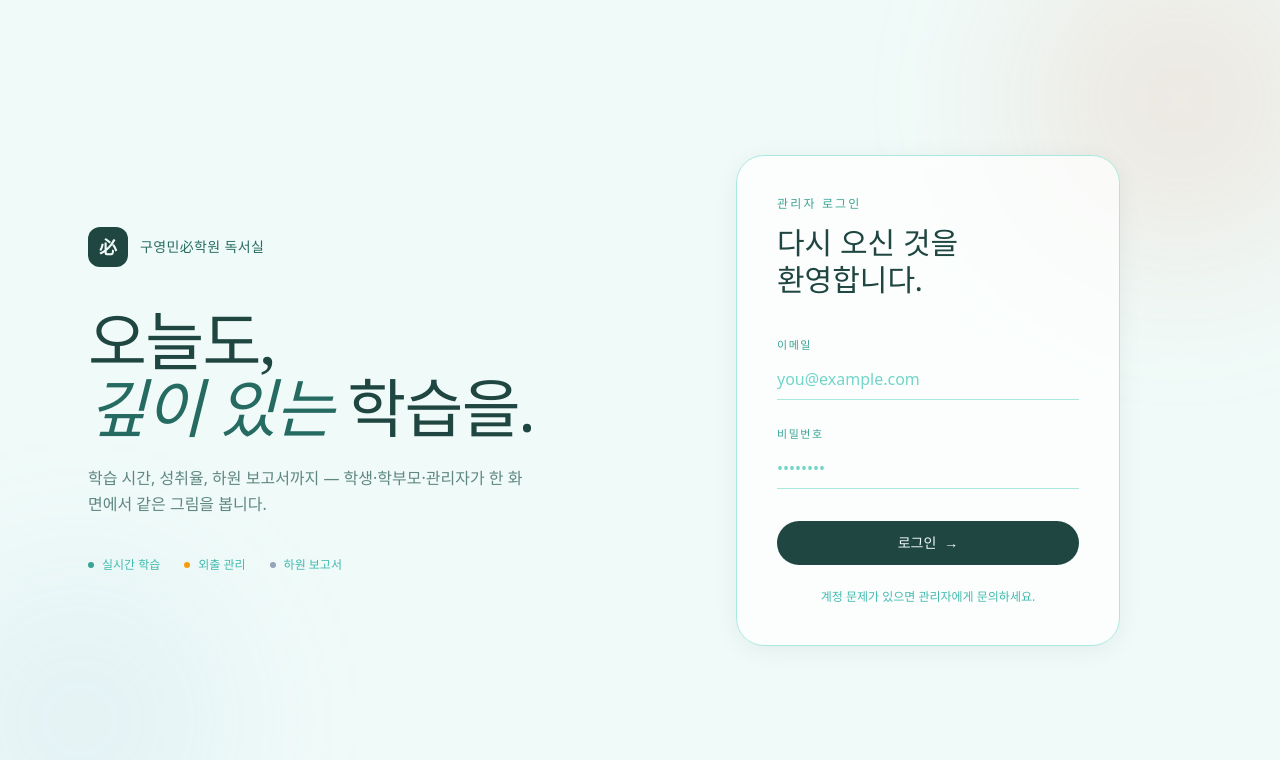
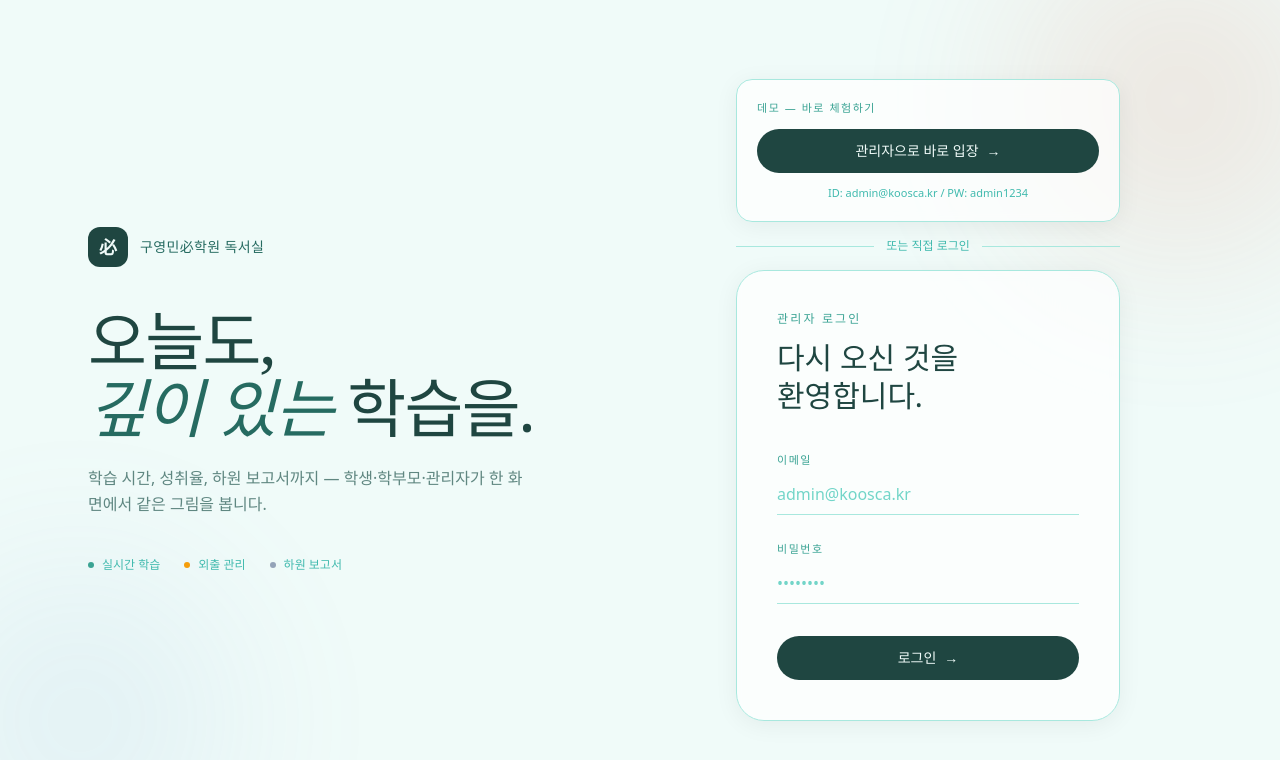
Before and after one commit to Koooyoungmin/koosca, a Next.js app: page /login in a window 1280 px wide. Shown: the top 760 px of the page. Built offline with nearby package versions, Linux system fonts and the light colour scheme.

Commit message:
feat: 데모 모드 추가 - Supabase 없이 바로 로그인 가능

```diff
--- a/app/login/page.tsx
+++ b/app/login/page.tsx
@@ -2,51 +2,54 @@
 
 import { useState } from "react";
 import { useRouter, useSearchParams } from "next/navigation";
-import { createClient } from "@/lib/supabase";
 import { Suspense } from "react";
+
+// 데모 계정 정보
+const DEMO_ACCOUNTS = {
+  admin: { email: "admin@koosca.kr", password: "admin1234", label: "관리자" },
+  student: { email: "student@koosca.kr", password: "student1234", label: "학생" },
+  parent: { email: "parent@koosca.kr", password: "parent1234", label: "학부모" },
+};
 
 function LoginForm() {
   const searchParams = useSearchParams();
   const router = useRouter();
   const role = (searchParams.get("role") ?? "admin") as "admin" | "student" | "parent";
-  const next = searchParams.get("next") ?? "";
 
   const [email, setEmail] = useState("");
   const [password, setPassword] = useState("");
   const [error, setError] = useState<string | null>(null);
   const [loading, setLoading] = useState(false);
 
-  const roleLabel = role === "student" ? "학생" : role === "parent" ? "학부모" : "관리자";
+  const demo = DEMO_ACCOUNTS[role];
+  const dest = role === "student" ? "/student" : role === "parent" ? "/parent" : "/admin";
+
+  function handleDemoLogin() {
+    // 데모 계정으로 바로 진입
+    if (typeof window !== "undefined") {
+      localStorage.setItem("koosca-role", role);
+      localStorage.setItem("koosca-user", JSON.stringify({ role, name: demo.label }));
+    }
+    router.push(dest);
+  }
 
   async function handleSubmit(e: React.FormEvent) {
     e.preventDefault();
     setLoading(true);
     setError(null);
 
-    const supabase = createClient();
-    const { data, error: authError } = await supabase.auth.signInWithPassword({
-      email,
-      password,
-    });
-
-    if (authError) {
-      setLoading(false);
-      setError(authError.message);
+    // 데모 모드: 이메일/비밀번호 일치 시 바로 진입
+    if (email === demo.email && password === demo.password) {
+      if (typeof window !== "undefined") {
+        localStorage.setItem("koosca-role", role);
+        localStorage.setItem("koosca-user", JSON.stringify({ role, name: demo.label }));
+      }
+      router.push(dest);
       return;
     }
 
-    const { data: profile } = await supabase
-      .from("profiles")
-      .select("role")
-      .eq("id", data.user.id)
-      .maybeSingle();
-
     setLoading(false);
-
-    const userRole = profile?.role ?? role;
-    const dest = next || (userRole === "student" ? "/student" : userRole === "parent" ? "/parent" : "/admin");
-    router.push(dest);
-    router.refresh();
+    setError("이메일 또는 비밀번호가 올바르지 않습니다. 아래 데모 계정을 사용해 보세요.");
   }
 
   return (
@@ -97,12 +100,38 @@ function LoginForm() {
 
         {/* 우측 로그인 폼 */}
         <section className="flex flex-1 items-center justify-center py-12 lg:py-0">
+          <div className="w-full max-w-sm space-y-4">
+            {/* 데모 빠른 진입 버튼 */}
+            <div className="rounded-2xl border border-brand-200 bg-white/70 p-5 shadow-soft backdrop-blur-sm">
+              <p className="font-display text-[11px] uppercase tracking-[0.14em] text-brand-500 mb-3">
+                데모 — 바로 체험하기
+              </p>
+              <button
+                onClick={handleDemoLogin}
+                className="group flex w-full items-center justify-center gap-2 rounded-full bg-brand-900 py-3 font-display text-sm font-medium text-brand-50 transition hover:bg-brand-800"
+              >
+                {demo.label}으로 바로 입장
+                <span className="transition-transform group-hover:translate-x-0.5">→</span>
+              </button>
+              <p className="mt-3 text-center text-[11px] text-brand-400">
+                ID: {demo.email} / PW: {demo.password}
+              </p>
+            </div>
+
+            {/* 구분선 */}
+            <div className="flex items-center gap-3">
+              <div className="flex-1 h-px bg-brand-200" />
+              <span className="text-xs text-brand-400">또는 직접 로그인</span>
+              <div className="flex-1 h-px bg-brand-200" />
+            </div>
+
+            {/* 이메일/비밀번호 폼 */}
             <form
               onSubmit={handleSubmit}
-            className="w-full max-w-sm rounded-[28px] border border-brand-200 bg-white/70 p-8 shadow-soft backdrop-blur-sm sm:p-10"
+              className="rounded-[28px] border border-brand-200 bg-white/70 p-8 shadow-soft backdrop-blur-sm sm:p-10"
             >
               <p className="font-display text-xs uppercase tracking-[0.18em] text-brand-500">
-              {roleLabel} 로그인
+                {demo.label} 로그인
               </p>
               <h2 className="mt-3 font-serif text-3xl leading-tight text-brand-900">
                 다시 오신 것을
@@ -120,7 +149,7 @@ function LoginForm() {
                     required
                     value={email}
                     onChange={(e) => setEmail(e.target.value)}
-                  placeholder="you@example.com"
+                    placeholder={demo.email}
                     className="mt-2 w-full border-0 border-b border-brand-200 bg-transparent pb-2 pt-1 text-base text-brand-900 outline-none transition placeholder:text-brand-300 focus:border-brand-500"
                   />
                 </label>
@@ -155,11 +184,8 @@ function LoginForm() {
                   <span className="transition-transform group-hover:translate-x-0.5">→</span>
                 )}
               </button>
-
-            <p className="mt-6 text-center text-xs text-brand-400">
-              계정 문제가 있으면 관리자에게 문의하세요.
-            </p>
             </form>
+          </div>
         </section>
       </div>
     </main>
--- a/components/shared/Sidebar.tsx
+++ b/components/shared/Sidebar.tsx
@@ -3,7 +3,6 @@
 import Link from "next/link";
 import { usePathname, useRouter } from "next/navigation";
 import { cn } from "@/lib/utils";
-import { createClient } from "@/lib/supabase";
 import {
   LayoutDashboard,
   Users,
@@ -58,11 +57,12 @@ export function Sidebar({ role, userName }: SidebarProps) {
   const navItems = role === "admin" ? adminNav : role === "student" ? studentNav : parentNav;
   const roleLabel = role === "admin" ? "관리자" : role === "student" ? "학생" : "학부모";
 
-  async function handleLogout() {
-    const supabase = createClient();
-    await supabase.auth.signOut();
+  function handleLogout() {
+    if (typeof window !== "undefined") {
+      localStorage.removeItem("koosca-role");
+      localStorage.removeItem("koosca-user");
+    }
     router.push("/");
-    router.refresh();
   }
 
   return (
```
Lines whose indentation alone changed are shown as unchanged.
